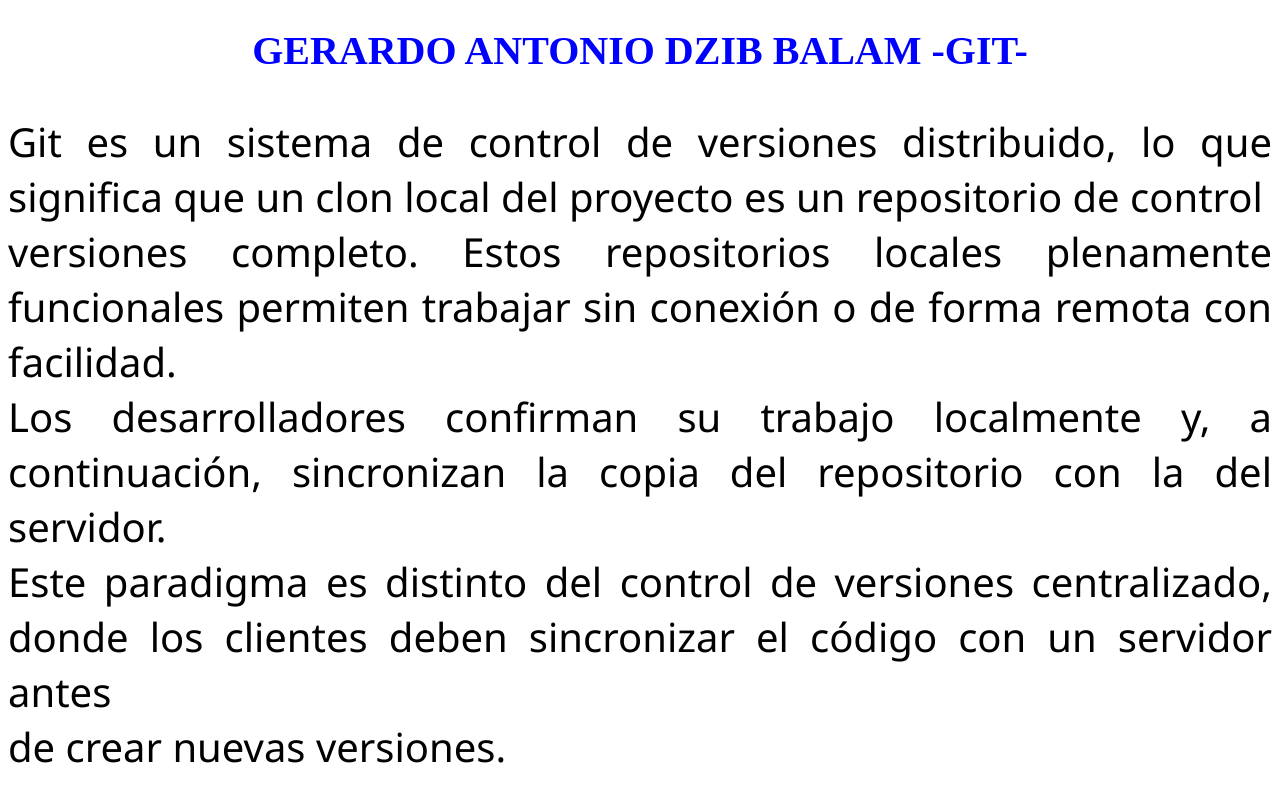
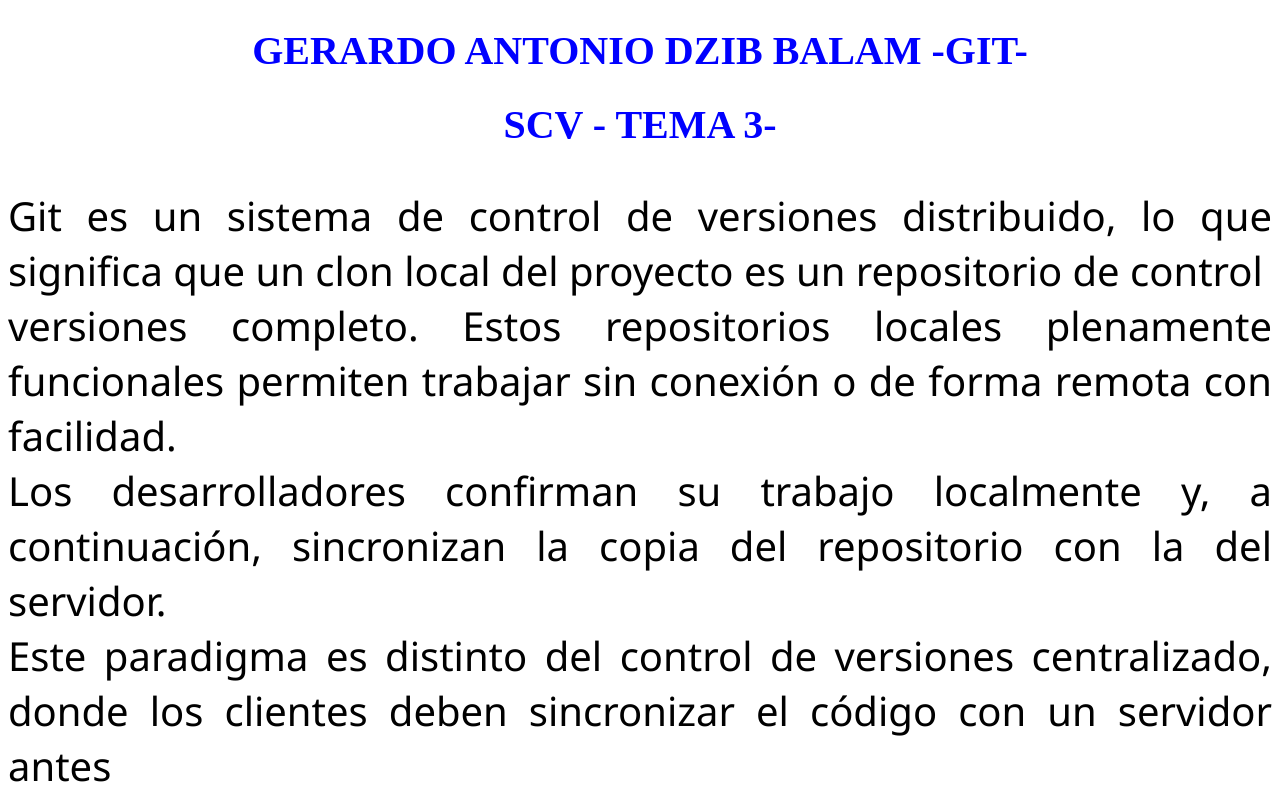
Before and after one commit to GerardoADB/SVCremoteRep, a plain HTML site: page Index.html in a window 1280 px wide. Shown: the top 800 px of the page. Drawn offline with Linux system fonts and the light colour scheme.

Commit message:
Segundo commit: Modificación del archivo index.html

```diff
--- a/Index.html
+++ b/Index.html
@@ -8,6 +8,8 @@
 </head>
 <body>
     <h1 class="titulo"> GERARDO ANTONIO DZIB BALAM -GIT-</h1>
+    <h1 class="titulo"> SCV - TEMA 3-</h1>
+
     <div class="parrafo">
         <p>
             Git es un sistema de control de versiones distribuido, lo que significa que un clon local del proyecto es un repositorio de control
```
